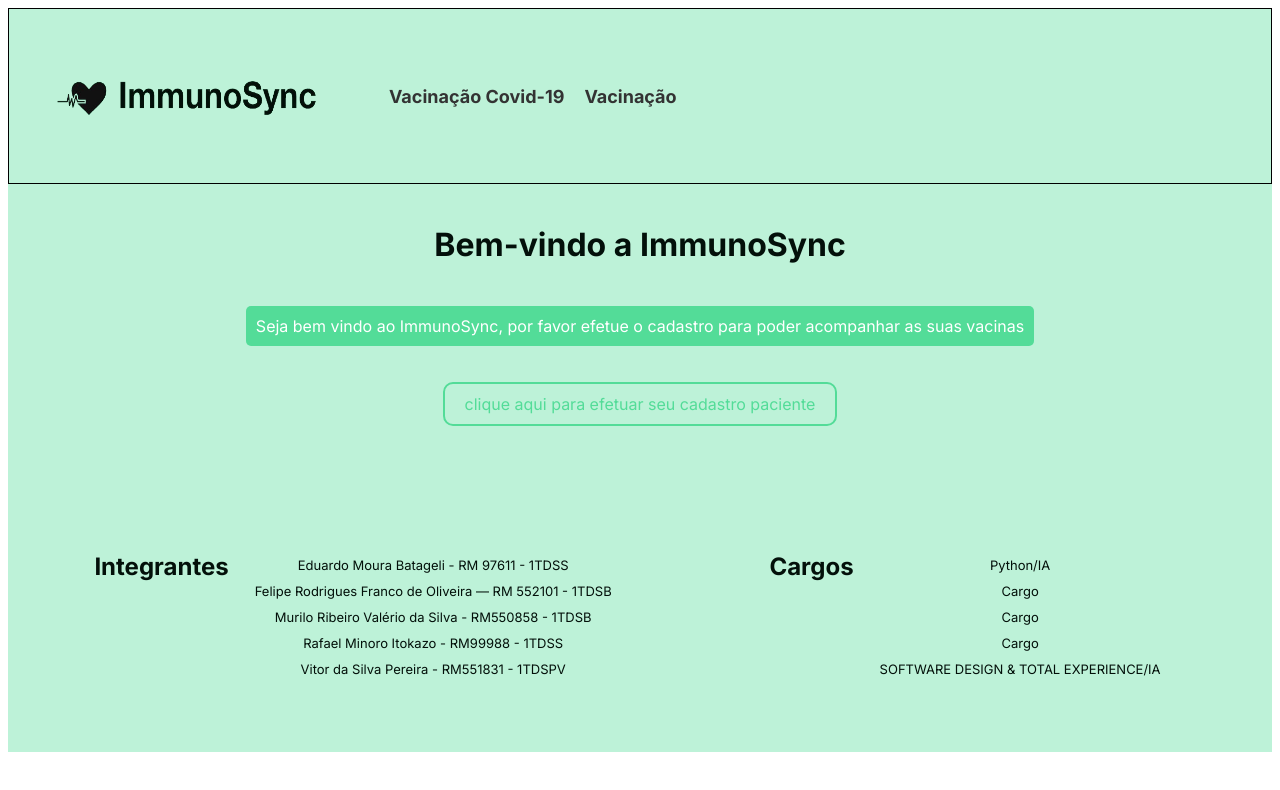
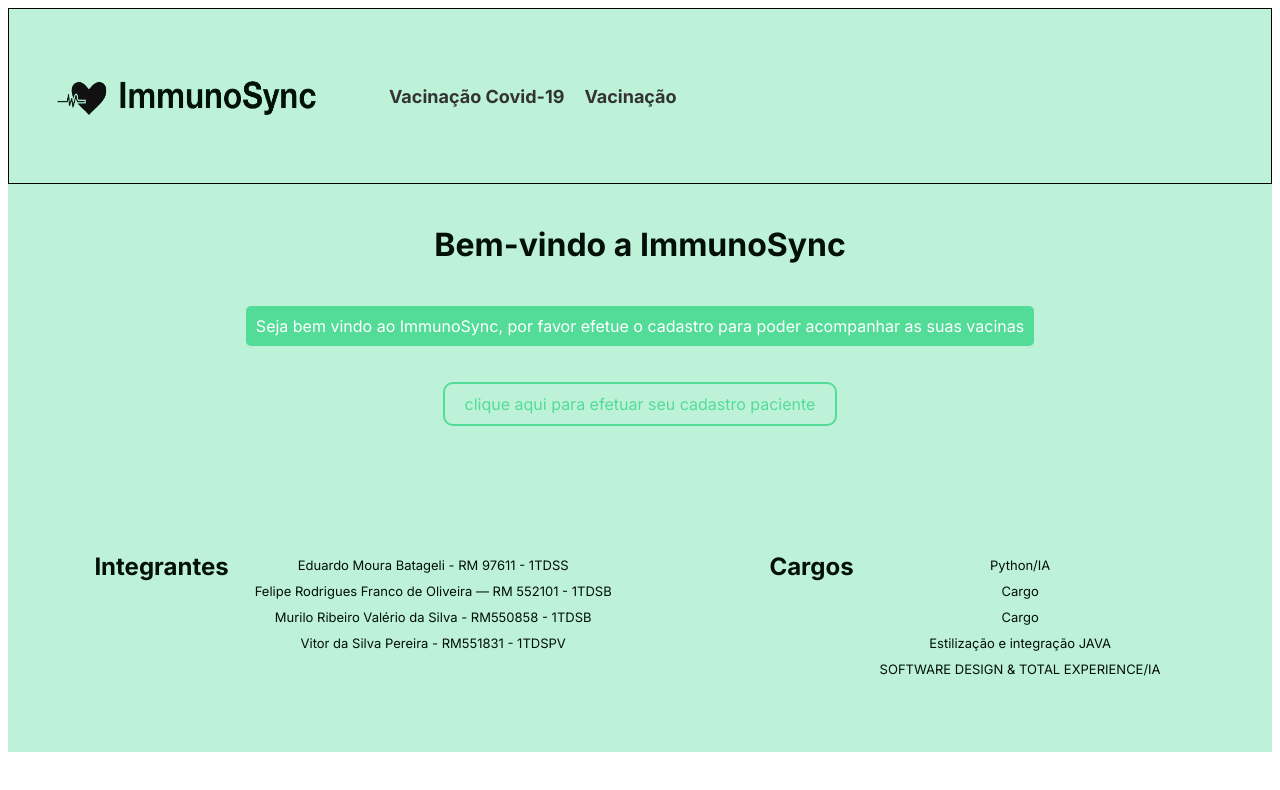
Before and after one commit to Rminoro/GS-ImmunoSync, a Next.js app: page / in a window 1280 px wide. Shown: the top 790 px of the page. Built offline with nearby package versions, Linux system fonts and the light colour scheme.

Commit message:
Adicionando cargo

```diff
--- a/src/components/rodape/rodape.jsx
+++ b/src/components/rodape/rodape.jsx
@@ -10,7 +10,7 @@ export default function Rodape() {
           <li>Eduardo Moura Batageli - RM 97611 - 1TDSS</li>
           <li>Felipe Rodrigues Franco de Oliveira — RM 552101 - 1TDSB</li>
           <li>Murilo Ribeiro Valério da Silva - RM550858 - 1TDSB</li>
-          <li>Rafael Minoro Itokazo - RM99988 - 1TDSS</li>
+          <li></li>
           <li>Vitor da Silva Pereira - RM551831 - 1TDSPV</li>
         </ul>
 
@@ -21,7 +21,7 @@ export default function Rodape() {
           <li>Python/IA</li>
           <li>Cargo</li>
           <li>Cargo</li>
-          <li>Cargo</li>
+          <li>Estilização e integração JAVA</li>
           <li>SOFTWARE DESIGN & TOTAL EXPERIENCE/IA</li>
 
         </ul>
```
